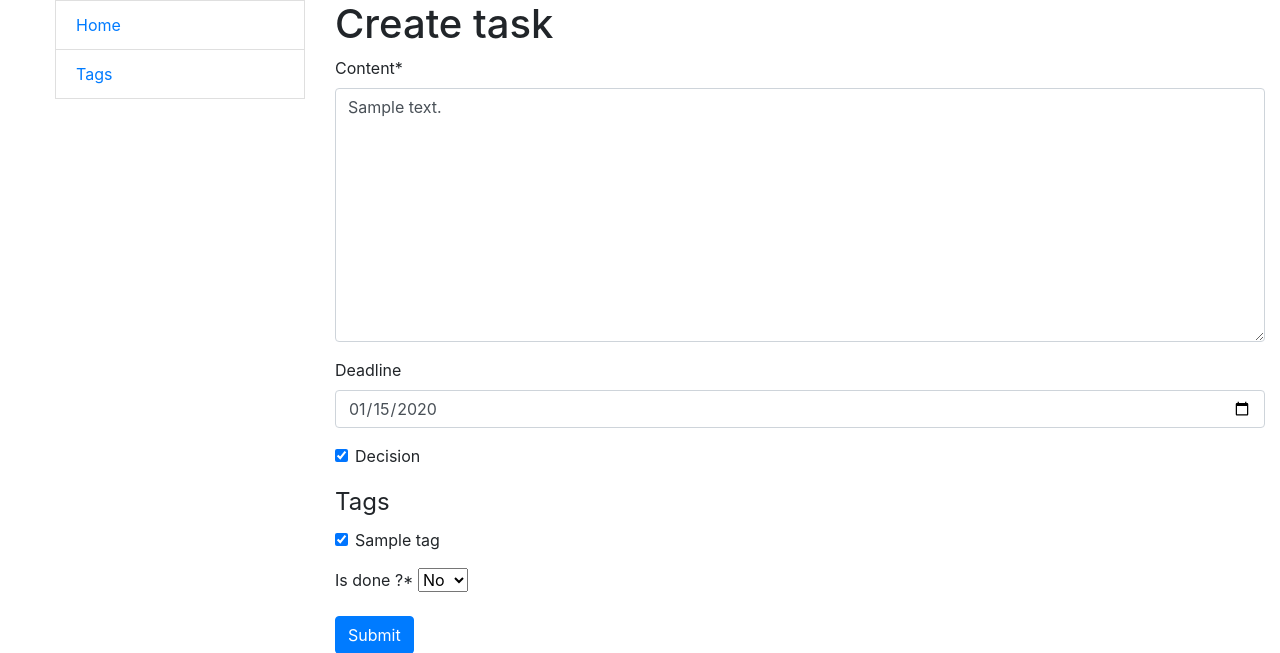
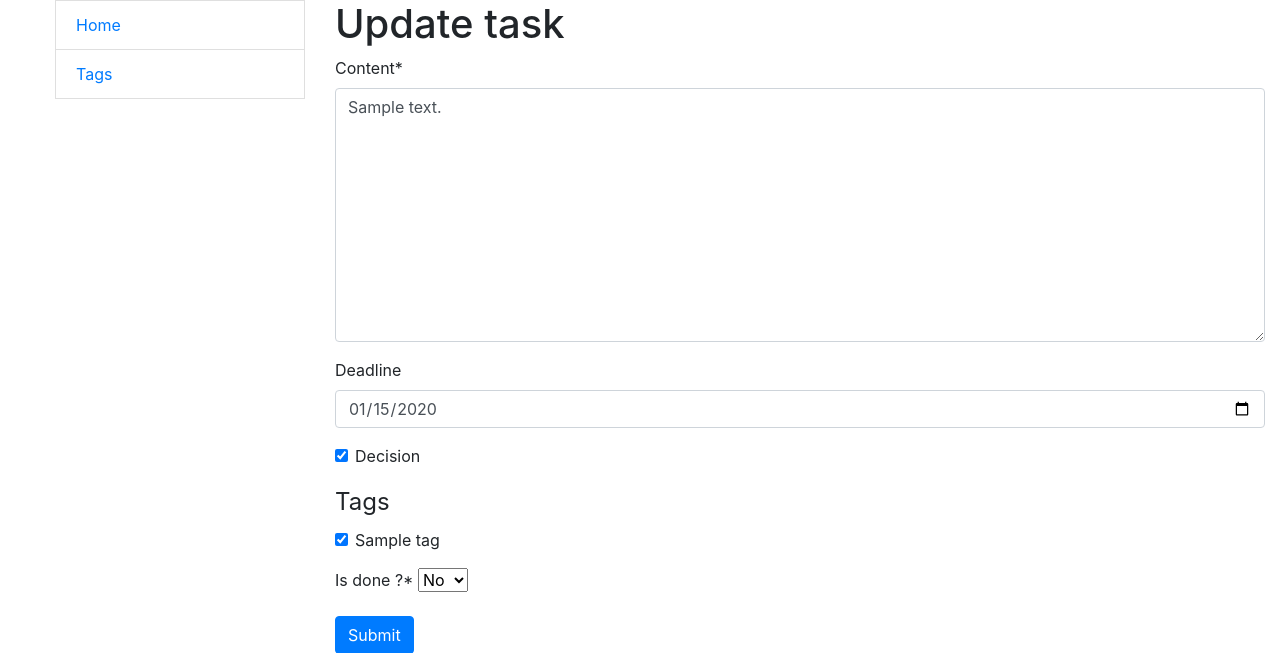
Before and after one commit to Sergunshot/todo_list, a Django app: page /1/update/ in a window 1280 px wide. Shown: the top 653 px of the page. Run offline with Django 5.2, Linux system fonts and the light colour scheme; tables that the repository leaves empty hold one stand-in row (values such as "Sample post"); some libraries are stand-ins or nearby versions.

Commit message:
customize tag and task forms

```diff
--- a/templates/tag_form.html
+++ b/templates/tag_form.html
@@ -2,7 +2,7 @@
 {% load crispy_forms_filters %}
 
 {% block content %}
-  <h1>Create tag</h1>
+  <h1>{{ object|yesno:"Update,Create" }} tag</h1>
   <form action="" method="post" novalidate>
     {% csrf_token %}
     {{ form|crispy }}
--- a/templates/task_form.html
+++ b/templates/task_form.html
@@ -2,7 +2,7 @@
 {% load crispy_forms_filters %}
 
 {% block content %}
-  <h1>Create task</h1>
+  <h1>{{ object|yesno:"Update,Create" }} task</h1>
   <form action="" method="post" novalidate>
     {% csrf_token %}
     {{ form|crispy }}
```
